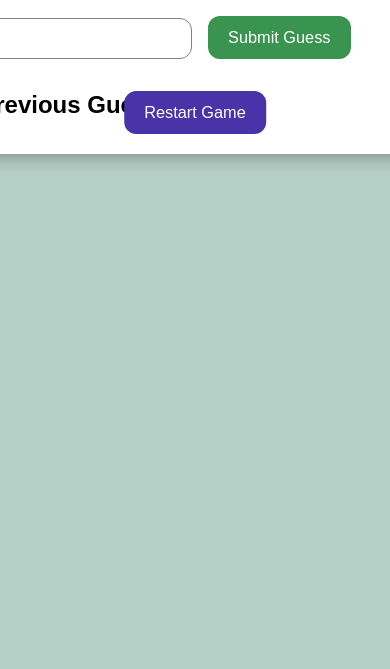
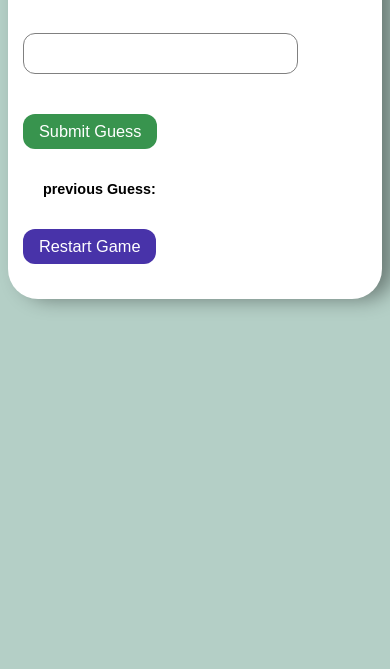
Before and after one commit to takemeforward/GuessGame, a plain HTML site: page index.html in a window 390 px wide. Shown: the part 175-844 px from the top of the page. Drawn offline with Linux system fonts and the light colour scheme.

Commit message:
second commit

```diff
--- a/styles.css
+++ b/styles.css
@@ -7,14 +7,11 @@ body{
 .container{
     border-radius: 30px;
     font-family: sans-serif;
-    /* text-align: center; */
     padding: 4%;
     position: fixed;
-    width: 500px;
     background-color: #fff;
     left: 50%;
     top: 50px;
-    /* bottom: 50%; */
     box-shadow: 12px 0 20px rgba(0, 0, 0, 0.4);
     transform: translateX(-50%);
 
@@ -61,9 +58,7 @@ body{
     cursor: pointer;
 }
 .restart{
-    position: fixed;
-    left: 50%;
-    bottom: 20px;
+   bottom: 20px;
     padding: 12px 20px;
     border-radius: 12px;
     border-style: none;
@@ -71,9 +66,29 @@ body{
     color: white;
     font-size: 1.02rem;
     cursor: pointer;
-    transform: translateX(-50%);
 }
 .guesses{
     padding-left: 20px;
     text-align: left;
 }
+@media (max-width:900px){
+    *{
+        text-align: left;
+    }
+    .input{
+        width: 80%;
+        margin: 20px 0;
+    }
+    .container{
+        position: relative;
+        max-width: 100%;
+        margin: 0;
+    }
+    .submit,.restart{
+        margin: 20px 0;
+        padding: 8px 16px;
+    }
+    h2{
+        font-size: .9rem;
+    }
+}
```
